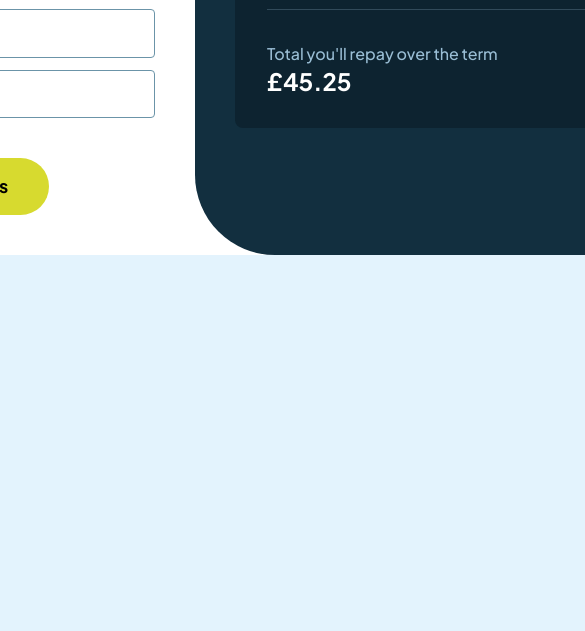
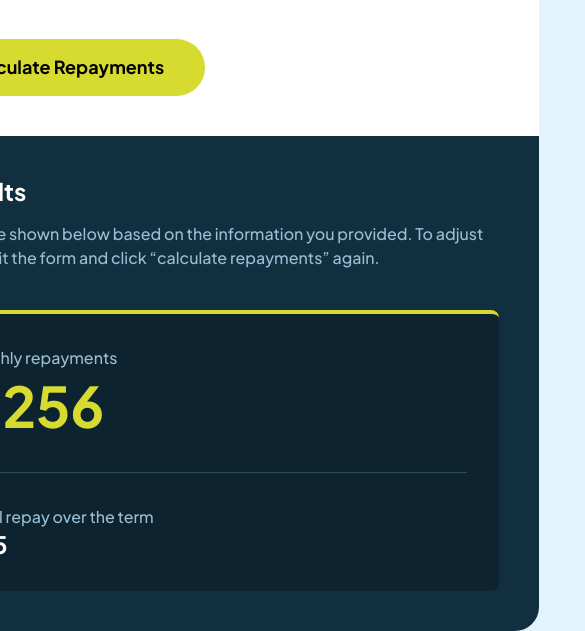
Before and after one commit to slavon213/mortgage-repayment-calculator, a plain HTML site: page index.html in a window 390 px wide. Shown: the part 470-1101 px from the top of the page, 585 px wide, since content can reach past the window. Before the commit the page ends 844 px from the top, so only its background shows below. Drawn offline with Linux system fonts and the light colour scheme.

Commit message:
add initial media  1008

```diff
--- a/style.css
+++ b/style.css
@@ -151,11 +151,11 @@ input {
 
 .container {
     width: 1008px;
+    /* max-width: 1008px; */
     height: auto;
     /* border: 1px solid red; */
     display: flex;
     justify-content: center;
-    max-width: 1008px;
     background-color: var(--color-white);
     overflow: hidden;
     border-radius: var(--radius-300);
@@ -276,7 +276,7 @@ input {
 }
 
 .calculate {
-    width: 75%;
+    width: 314px;
     background-color: var(--color-lime);
     padding-inline: 40px;
     padding-block: 16.5px;
@@ -353,3 +353,24 @@ input {
         border-bottom: 1px solid var(--color-slate-300-opacity);
     }
 }
+
+@media (max-width: 1008px) {
+    .container {
+        width: 688px;
+        /* flex-wrap: wrap; */
+        flex-direction: column;
+    }
+
+    .half {
+        width: 100%;
+    }
+
+    .second {
+        border-radius: 0;
+    }
+
+    .calculate {
+        gap: 12px;
+        /* width: 60%; */
+    }
+}
```
